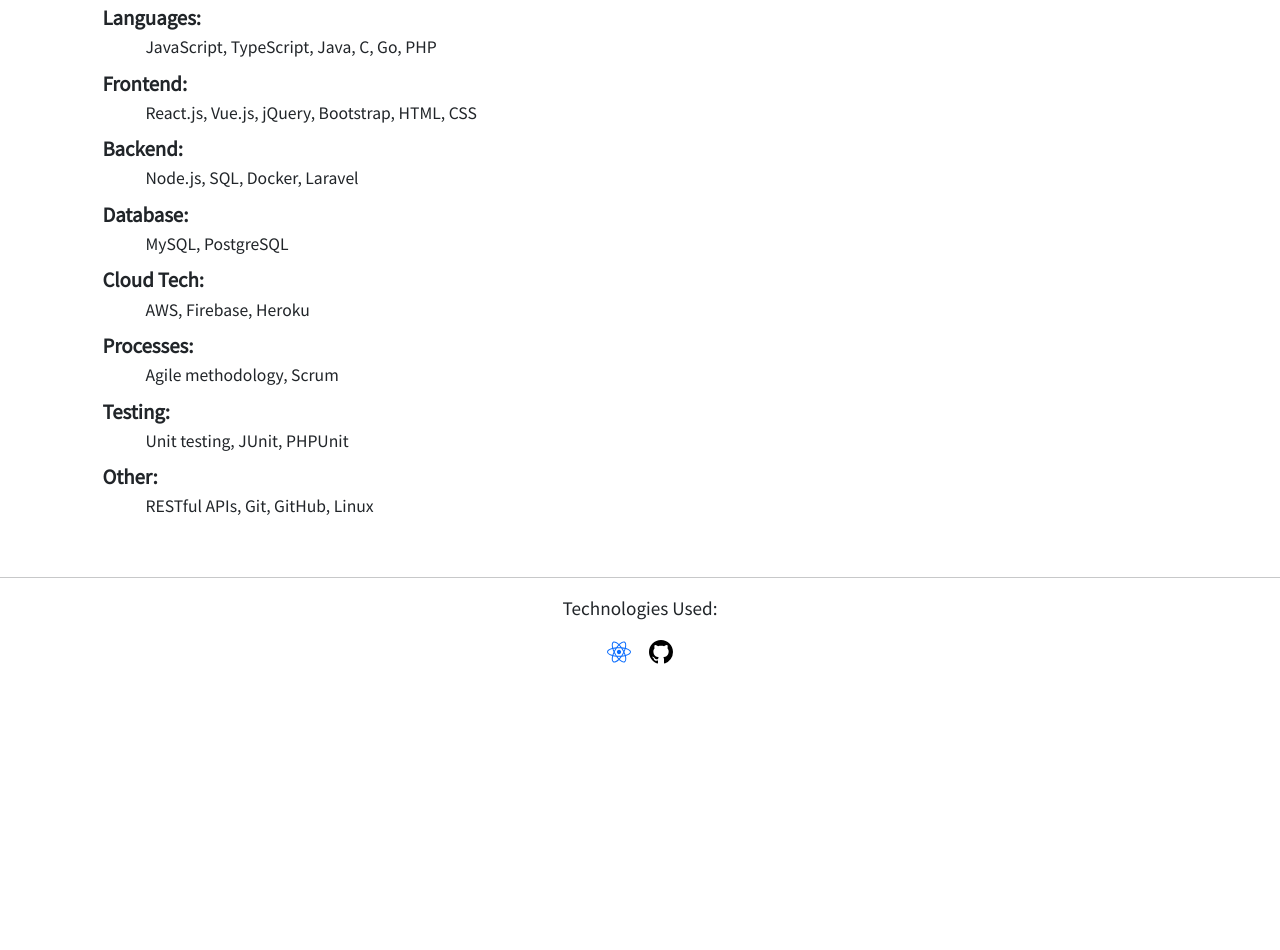
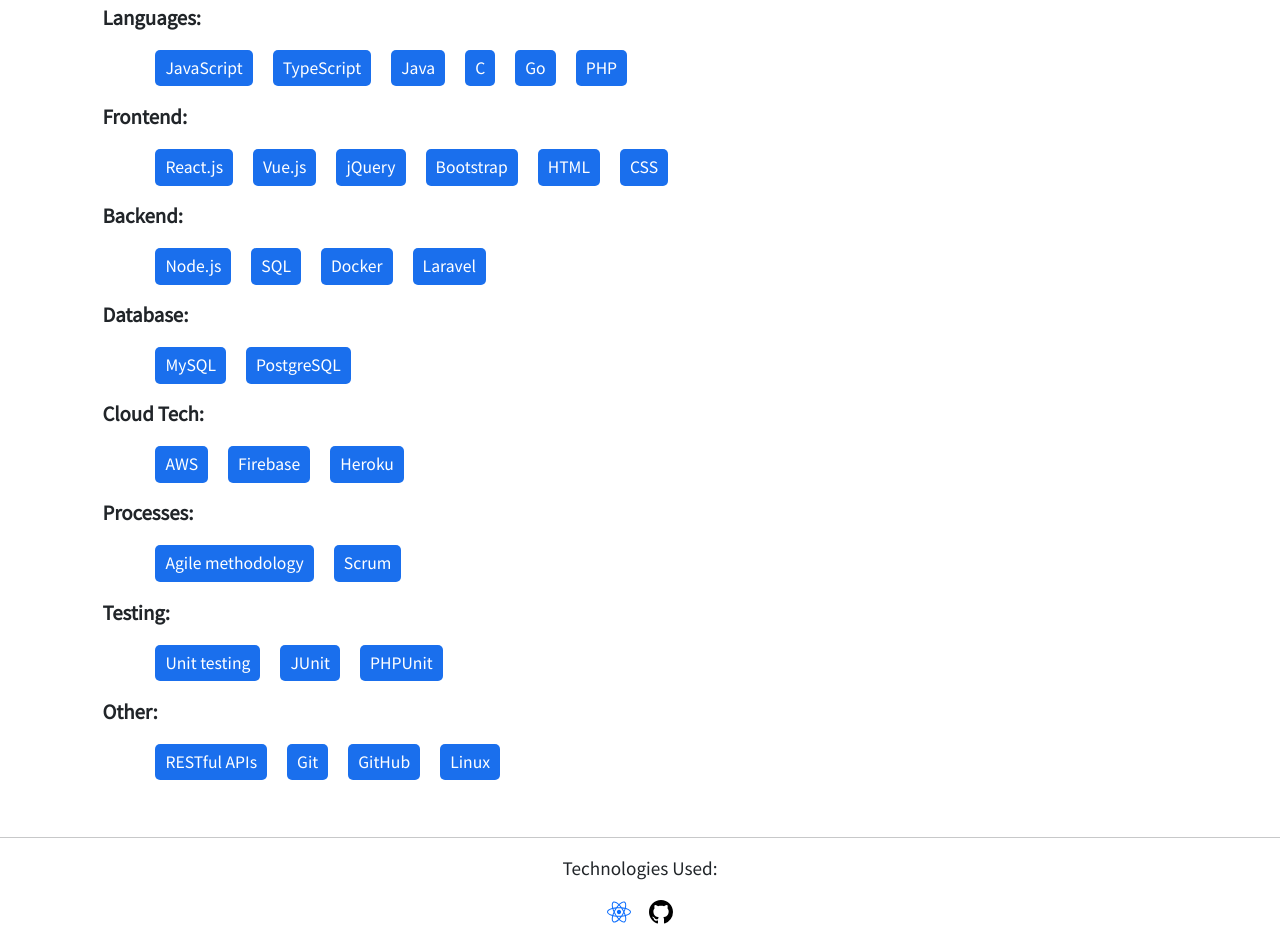
Before and after one commit to anikhachatryan3/anikhachatryan3.github.io, a React (Create React App) app: page / in a window 1280 px wide. Shown: the part 3240-4190 px from the top of the page. Before the commit the page ends 3930 px from the top, so only its background shows below. Built offline with nearby package versions, Linux system fonts and the light colour scheme.

Commit message:
Update skills section and add styling

```diff
--- a/src/pages/Home/Home.js
+++ b/src/pages/Home/Home.js
@@ -183,24 +183,60 @@ const Home = () => (
               <h1 className={styles.skillsImage} alt='skills image'>Skills</h1>
             </div>
             <div className={styles.skillsList}>
-              <dl>
-                <dt className={styles.skillsTitle}>Languages:</dt>
-                  <dd className={styles.skillsItems}>JavaScript, TypeScript, Java, C, Go, PHP</dd>
-                <dt className={styles.skillsTitle}>Frontend:</dt>
-                  <dd className={styles.skillsItems}>React.js, Vue.js, jQuery, Bootstrap, HTML, CSS</dd>
-                <dt className={styles.skillsTitle}>Backend:</dt>
-                  <dd className={styles.skillsItems}>Node.js, SQL, Docker, Laravel</dd>
-                <dt className={styles.skillsTitle}>Database:</dt>
-                  <dd className={styles.skillsItems}>MySQL, PostgreSQL</dd>
-                <dt className={styles.skillsTitle}>Cloud Tech:</dt>
-                  <dd className={styles.skillsItems}>AWS, Firebase, Heroku</dd>
-                <dt className={styles.skillsTitle}>Processes:</dt>
-                  <dd className={styles.skillsItems}>Agile methodology, Scrum</dd>
-                <dt className={styles.skillsTitle}>Testing:</dt>
-                  <dd className={styles.skillsItems}>Unit testing, JUnit, PHPUnit</dd>
-                <dt className={styles.skillsTitle}>Other:</dt>
-                  <dd className={styles.skillsItems}>RESTful APIs, Git, GitHub, Linux</dd>
-              </dl>
+              <div className={styles.skillsTitle}>Languages:</div>
+                <div className={styles.skillsItemsPadding}>
+                  <div className={styles.skillsItems}>JavaScript</div>
+                  <div className={styles.skillsItems}>TypeScript</div>
+                  <div className={styles.skillsItems}>Java</div>
+                  <div className={styles.skillsItems}>C</div>
+                  <div className={styles.skillsItems}>Go</div>
+                  <div className={styles.skillsItems}>PHP</div>
+                </div>
+              <div className={styles.skillsTitle}>Frontend:</div>
+                <div className={styles.skillsItemsPadding}>
+                  <div className={styles.skillsItems}>React.js</div>
+                  <div className={styles.skillsItems}>Vue.js</div>
+                  <div className={styles.skillsItems}>jQuery</div>
+                  <div className={styles.skillsItems}>Bootstrap</div>
+                  <div className={styles.skillsItems}>HTML</div>
+                  <div className={styles.skillsItems}>CSS</div>
+                </div>
+              <div className={styles.skillsTitle}>Backend:</div>
+                <div className={styles.skillsItemsPadding}>
+                  <div className={styles.skillsItems}>Node.js</div>
+                  <div className={styles.skillsItems}>SQL</div>
+                  <div className={styles.skillsItems}>Docker</div>
+                  <div className={styles.skillsItems}>Laravel</div>
+                </div>
+              <div className={styles.skillsTitle}>Database:</div>
+                <div className={styles.skillsItemsPadding}>
+                  <div className={styles.skillsItems}>MySQL</div>
+                  <div className={styles.skillsItems}>PostgreSQL</div>
+                </div>
+              <div className={styles.skillsTitle}>Cloud Tech:</div>
+                <div className={styles.skillsItemsPadding}>
+                  <div className={styles.skillsItems}>AWS</div>
+                  <div className={styles.skillsItems}>Firebase</div>
+                  <div className={styles.skillsItems}>Heroku</div>
+                </div>
+              <div className={styles.skillsTitle}>Processes:</div>
+                <div className={styles.skillsItemsPadding}>
+                  <div className={styles.skillsItems}>Agile methodology</div>
+                  <div className={styles.skillsItems}>Scrum</div>
+                </div>
+              <div className={styles.skillsTitle}>Testing:</div>
+                <div className={styles.skillsItemsPadding}>
+                  <div className={styles.skillsItems}>Unit testing</div>
+                  <div className={styles.skillsItems}>JUnit</div>
+                  <div className={styles.skillsItems}>PHPUnit</div>
+                </div>
+              <div className={styles.skillsTitle}>Other:</div>
+                <div className={styles.skillsItemsPadding}>
+                  <div className={styles.skillsItems}>RESTful APIs</div>
+                  <div className={styles.skillsItems}>Git</div>
+                  <div className={styles.skillsItems}>GitHub</div>
+                  <div className={styles.skillsItems}>Linux</div>
+                </div>
             </div>
           </div>
         </section>
--- a/src/pages/Home/Home.module.css
+++ b/src/pages/Home/Home.module.css
@@ -45,10 +45,7 @@ body {
 }
 
 .contact a {
-    padding-top: 5px;
-    padding-bottom: 5px;
-    padding-right: 10px;
-    padding-left: 10px;
+    padding: 5px 10px;
     margin-left: 10px;
     margin-right: 10px;
     display: inline-block;
@@ -151,6 +148,9 @@ body {
 .projectsImage {
     background: linear-gradient(rgba(156, 174, 169, 0.65), rgba(156, 174, 169, 0.65)), url('../../assets/projects.jpg') no-repeat center center fixed;
     background-size: cover;
+    -moz-background-size: cover;
+    -o-background-size: cover;
+    -webkit-background-size: cover;
     padding: 110px;
     margin: 0;
 }
@@ -197,6 +197,10 @@ body {
 .educationImage {
     background: linear-gradient(rgba(156, 174, 169, 0.65), rgba(156, 174, 169, 0.65)), url('../../assets/education.jpeg') no-repeat center center fixed;
     background-size: cover;
+    background-size: cover;
+    -moz-background-size: cover;
+    -o-background-size: cover;
+    -webkit-background-size: cover;
     padding: 110px;
     margin: 0;
 }
@@ -260,6 +264,10 @@ body {
 .skillsImage {
     background: linear-gradient(rgba(156, 174, 169, 0.75), rgba(156, 174, 169, 0.75)), url('../../assets/skills.jpg') no-repeat center center fixed;
     background-size: cover;
+    background-size: cover;
+    -moz-background-size: cover;
+    -o-background-size: cover;
+    -webkit-background-size: cover;
     padding: 110px;
     margin: 0;
 }
@@ -274,11 +282,24 @@ body {
 
 .skillsTitle {
     font-size: 130%;
+    font-weight: bold;
+}
+
+.skillsItemsPadding {
+    padding-left: 4%;
+    padding-top: 1%;
+    padding-bottom: 1%;
 }
 
 .skillsItems {
     font-size: 110%;
-    padding-left: 4%;
+    padding: 5px 10px;
+    margin: 5px 10px;
+    display: inline-block;
+    text-decoration: none;
+    background-color: #1a6fed;
+    color: white;
+    border-radius: 5px;
 }
 
 /* Footer */
@@ -367,11 +388,6 @@ body {
         margin-bottom: 4%;
     }
 
-    /* Skills */
-    .skillsItems {
-        padding-left: 6%;
-    }
-
     /* Footer */
     .footerLinks a {
         padding-bottom: 6%;
@@ -391,11 +407,6 @@ body {
         margin: 5px;
     }
 
-    /* Skills */
-    .skillsItems {
-        padding-left: 8%;
-    }
-
     /* Footer */
     .footerLinks a {
         padding-bottom: 7%;
```
